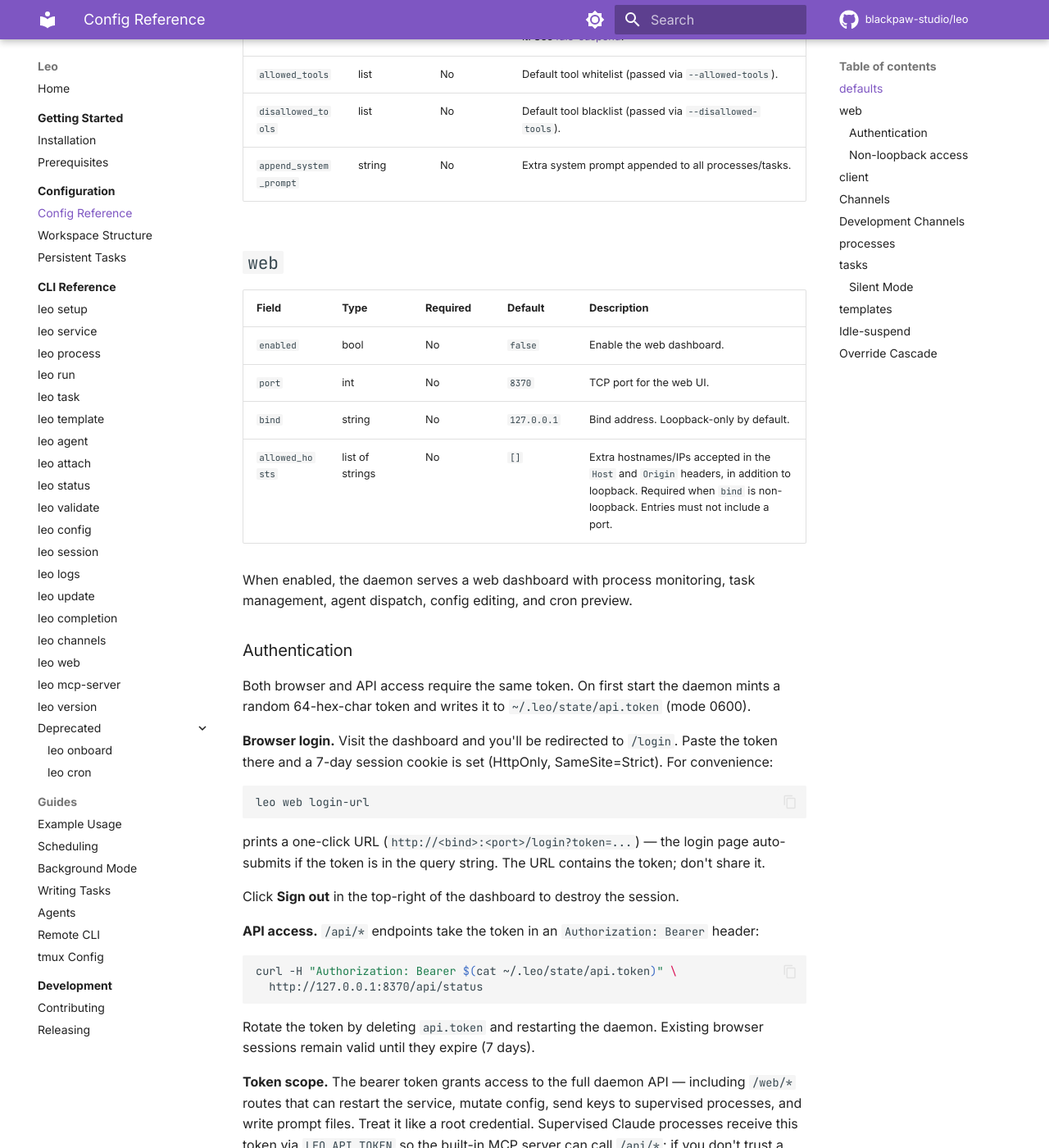
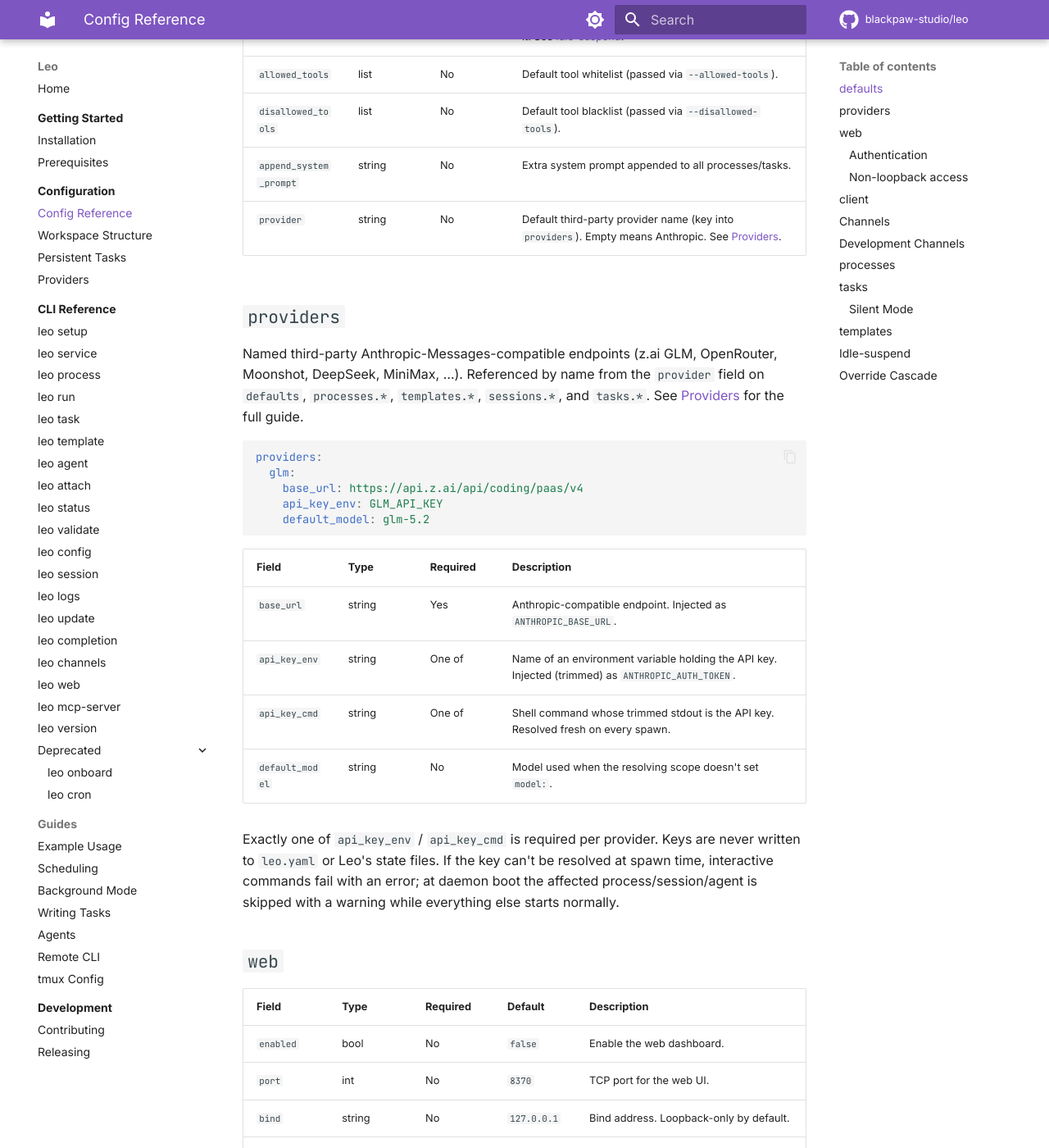
Before and after one commit to blackpaw-studio/leo, an MkDocs documentation site: the page built from docs/configuration/config-reference.md, in a window 1280 px wide and 1400 px high, scrolled down 773 px. Shown: the whole window at 82% size. Built offline with MkDocs 1.6.1 and Material for MkDocs 9.7.7, drawn with Linux system fonts in a browser that asks for light colours; comment, search, counter and statistics services are not loaded; some of the changed text lies outside the part shown.

Commit message:
docs: provider configuration guide

````diff
--- a/docs/configuration/config-reference.md
+++ b/docs/configuration/config-reference.md
@@ -19,6 +19,28 @@ Settings inherited by all processes, tasks, and templates unless overridden.
 | `allowed_tools` | list | No | Default tool whitelist (passed via `--allowed-tools`). |
 | `disallowed_tools` | list | No | Default tool blacklist (passed via `--disallowed-tools`). |
 | `append_system_prompt` | string | No | Extra system prompt appended to all processes/tasks. |
+| `provider` | string | No | Default third-party provider name (key into `providers`). Empty means Anthropic. See [Providers](providers.md). |
+
+## `providers`
+
+Named third-party Anthropic-Messages-compatible endpoints (z.ai GLM, OpenRouter, Moonshot, DeepSeek, MiniMax, …). Referenced by name from the `provider` field on `defaults`, `processes.*`, `templates.*`, `sessions.*`, and `tasks.*`. See [Providers](providers.md) for the full guide.
+
+```yaml
+providers:
+  glm:
+    base_url: https://api.z.ai/api/coding/paas/v4
+    api_key_env: GLM_API_KEY
+    default_model: glm-5.2
+```
+
+| Field | Type | Required | Description |
+|-------|------|----------|-------------|
+| `base_url` | string | Yes | Anthropic-compatible endpoint. Injected as `ANTHROPIC_BASE_URL`. |
+| `api_key_env` | string | One of | Name of an environment variable holding the API key. Injected (trimmed) as `ANTHROPIC_AUTH_TOKEN`. |
+| `api_key_cmd` | string | One of | Shell command whose trimmed stdout is the API key. Resolved fresh on every spawn. |
+| `default_model` | string | No | Model used when the resolving scope doesn't set `model:`. |
+
+Exactly one of `api_key_env` / `api_key_cmd` is required per provider. Keys are never written to `leo.yaml` or Leo's state files. If the key can't be resolved at spawn time, interactive commands fail with an error; at daemon boot the affected process/session/agent is skipped with a warning while everything else starts normally.
 
 ## `web`
 
@@ -162,6 +184,7 @@ processes:
 | `channels` | list | No | -- | Channel plugin IDs (e.g., `plugin:telegram@claude-plugins-official`). |
 | `dev_channels` | list | No | -- | Unpublished channel plugin IDs loaded via `--dangerously-load-development-channels`. |
 | `model` | string | No | `defaults.model` | Claude model override. |
+| `provider` | string | No | `defaults.provider` | Third-party provider name (key into `providers`). Cascade: `model` → provider's `default_model` → `defaults.model` → `sonnet`. |
 | `max_turns` | int | No | `defaults.max_turns` | Max turns override. |
 | `agent` | string | No | -- | Run as a specific agent definition. |
 | `permission_mode` | string | No | `defaults.permission_mode` | Permission mode override. |
@@ -195,6 +218,7 @@ tasks:
 | `timezone` | string | No | System default | IANA timezone (e.g., `America/New_York`). |
 | `prompt_file` | string | Yes | -- | Path to prompt file, relative to workspace. |
 | `model` | string | No | `defaults.model` | Claude model override. |
+| `provider` | string | No | `defaults.provider` | Third-party provider name (key into `providers`). Cascade: `model` → provider's `default_model` → `defaults.model` → `sonnet`. |
 | `max_turns` | int | No | `defaults.max_turns` | Max turns override. |
 | `timeout` | string | No | `30m` | Max duration before kill (e.g., `30m`, `1h`). |
 | `retries` | int | No | `0` | Retry attempts on failure. |
@@ -231,6 +255,7 @@ templates:
 | `channels` | list | No | -- | Channel plugin IDs for spawned agents. |
 | `dev_channels` | list | No | -- | Unpublished channel plugin IDs loaded via `--dangerously-load-development-channels`. |
 | `model` | string | No | `defaults.model` | Claude model. |
+| `provider` | string | No | `defaults.provider` | Third-party provider name (key into `providers`). Cascade: `model` → provider's `default_model` → `defaults.model` → `sonnet`. |
 | `max_turns` | int | No | `defaults.max_turns` | Max turns. |
 | `agent` | string | No | -- | Agent definition to use. |
 | `remote_control` | bool | No | `true` | Enable remote control (defaults to on for templates). |
--- a/mkdocs.yml
+++ b/mkdocs.yml
@@ -84,6 +84,7 @@ nav:
       - Config Reference: configuration/config-reference.md
       - Workspace Structure: configuration/workspace-structure.md
       - Persistent Tasks: configuration/persistent-tasks.md
+      - Providers: configuration/providers.md
   - CLI Reference:
       - cli/index.md
       - leo setup: cli/setup.md
````
Also changed, not shown: CLAUDE.md (+6 -3 lines), docs/configuration/providers.md (added, +67 -0 lines).
